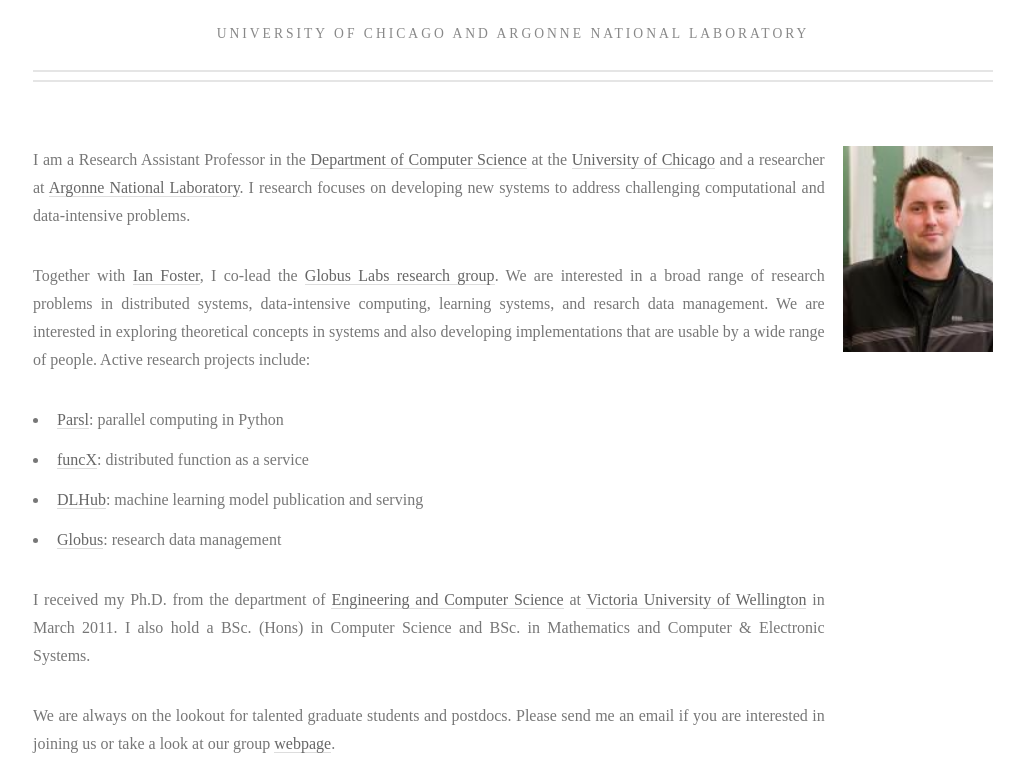
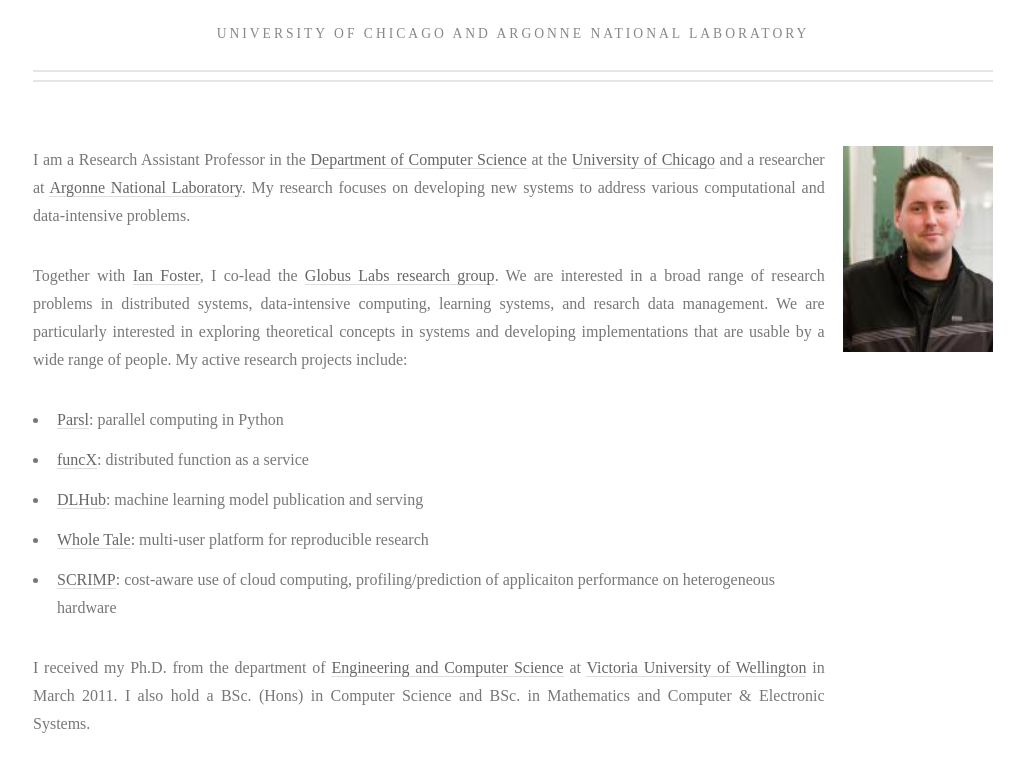
Before and after one commit to kylechard/kylechard.github.io, a plain HTML site: page index.html in a window 1280 px wide. Shown: the part 163-930 px from the top of the page, without its empty margins (127-1151 px from the left). Drawn offline with Linux system fonts and the light colour scheme.

Commit message:
Updating index

```diff
--- a/index.html
+++ b/index.html
@@ -53,21 +53,22 @@
 				<p>I am a Research Assistant Professor in the <a href='https://computerscience.uchicago.edu/'>Department
 				of Computer Science</a> at the <a href="http://uchicago.edu">University of Chicago</a> and
 				a researcher at <a href="http://www.anl.gov">Argonne National Laboratory</a>.
-				I research focuses on developing new systems to address challenging computational and data-intensive
+				My research focuses on developing new systems to address various computational and data-intensive
 				problems. </p>
 
 				<p>Together with <a href='https://computerscience.uchicago.edu/people/profile/ian-foster/'>Ian Foster</a>,
 				I co-lead the <a href='labs.globus.org'>Globus Labs research group</a>.
 			 	We are interested in a broad range of research problems in distributed systems, data-intensive
-				computing, learning systems, and resarch data management.  We are interested in exploring theoretical
-				concepts in systems and also developing implementations that are usable by a wide range of people.
-				Active research projects include:</p>
+				computing, learning systems, and resarch data management.  We are particularly interested in exploring theoretical
+				concepts in systems and developing implementations that are usable by a wide range of people.
+				My active research projects include:</p>
 
 				<ul class="style1">
 					<li><a href='https://parsl-project.org'>Parsl</a>: parallel computing in Python</li>
 					<li><a href='https://funcx.org'>funcX</a>: distributed function as a service</li>
 					<li><a href='https://dlhub.org'>DLHub</a>: machine learning model publication and serving</li>
-					<li><a href='https://globus.org'>Globus</a>: research data management</li>
+ 					<li><a href='https://wholetale.org'>Whole Tale</a>: multi-user platform for reproducible research</li>
+					<li><a href='https://labs.globus.org/projects/cloud-provisioing.html'>SCRIMP</a>: cost-aware use of cloud computing, profiling/prediction of applicaiton performance on heterogeneous hardware</li>
 				</ul>
 
 				<p>I received my Ph.D. from the department of <a href="http://ecs.victoria.ac.nz">Engineering and Computer Science</a> at
@@ -76,7 +77,7 @@
 				Science and  BSc. in Mathematics and Computer &amp; Electronic Systems. </p>
 
 				<p>We are always on the lookout for talented graduate students and postdocs. Please
-				send me an email if you are interested in joining us or take a look at our group
+				send me an email if you are interested in joining us or look for open opportunities on our group
 				<a href='https://labs.globus.org/join.html'>webpage</a>.</p>
 			</div>
 			<div id="content" class="2u ">
```
